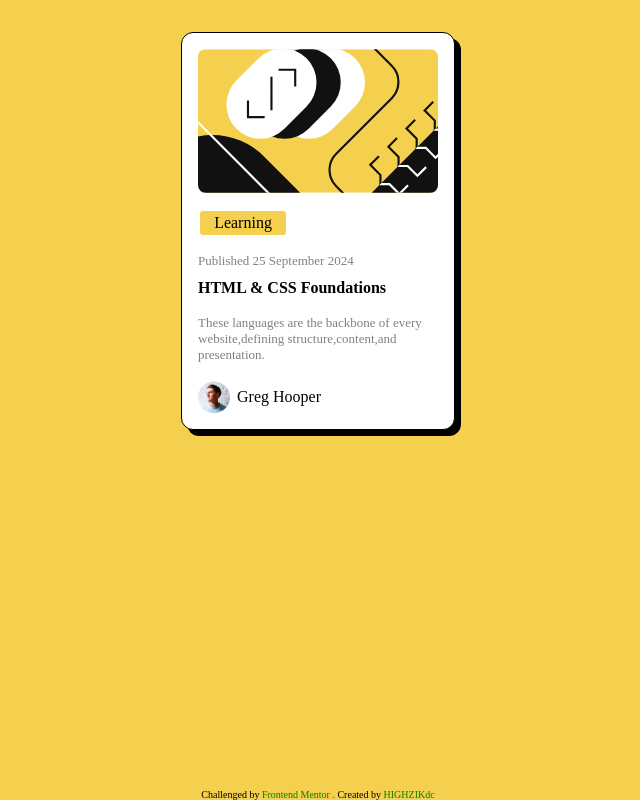
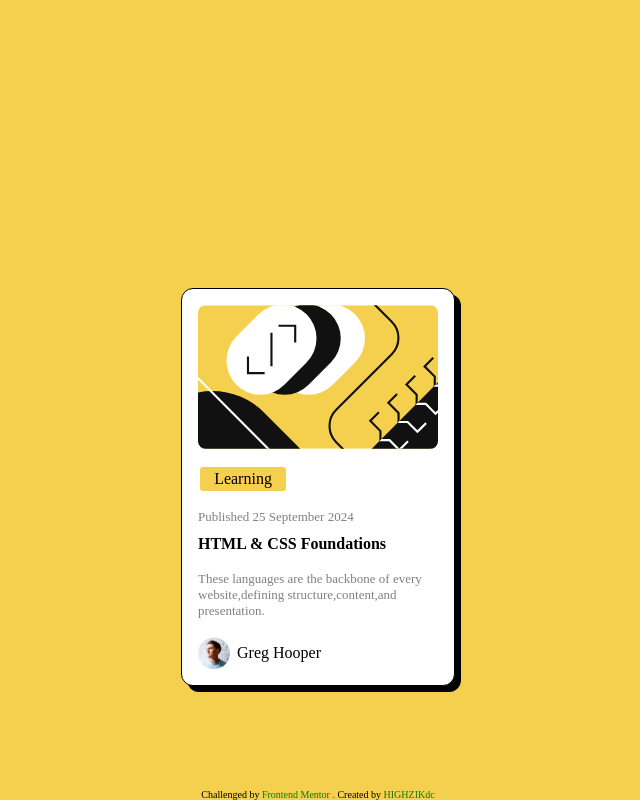
Before and after one commit to HIGHZIKdc/Blog-Preview-Card, a plain HTML site: page index.html in a window 1280 px wide. Shown: the whole page, without its empty margins (322-962 px from the left). Drawn offline with Linux system fonts and the light colour scheme.

Commit message:
updated style.css

```diff
--- a/style.css
+++ b/style.css
@@ -18,7 +18,8 @@ body{
     border-radius: 12px;
     box-shadow: 6px 6px 0px  black;
     border: 1px solid black ;
-   justify-items: center;<img class="avatar" src="image-avatar.webp" alt="Avatar image">
+   justify-items: center;
+   margin-top: 20vw;
 }
 
 img{
```
